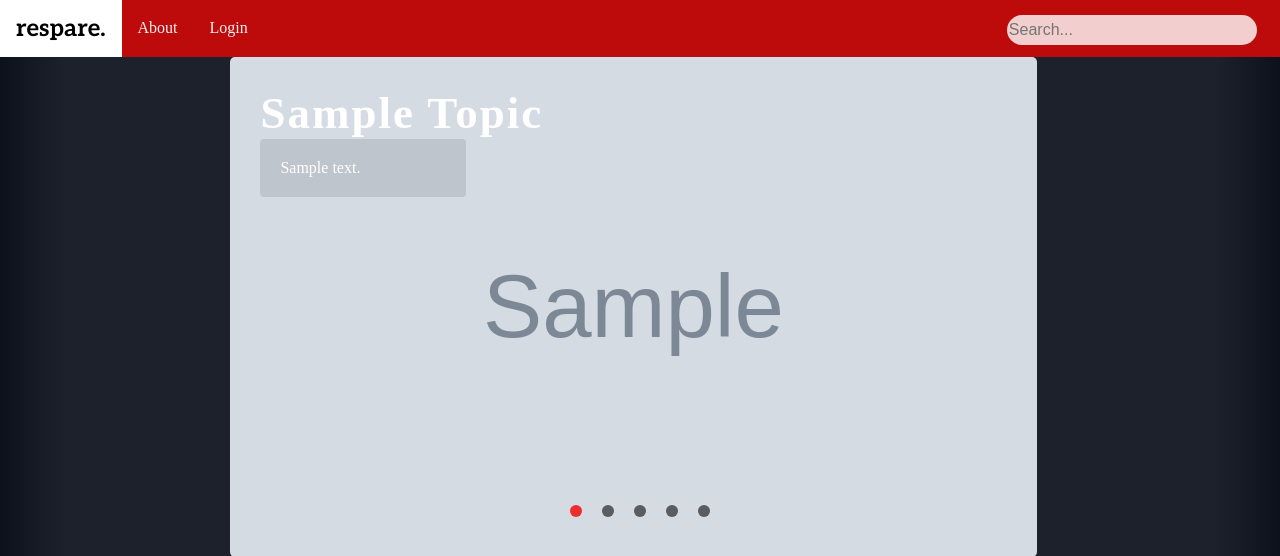
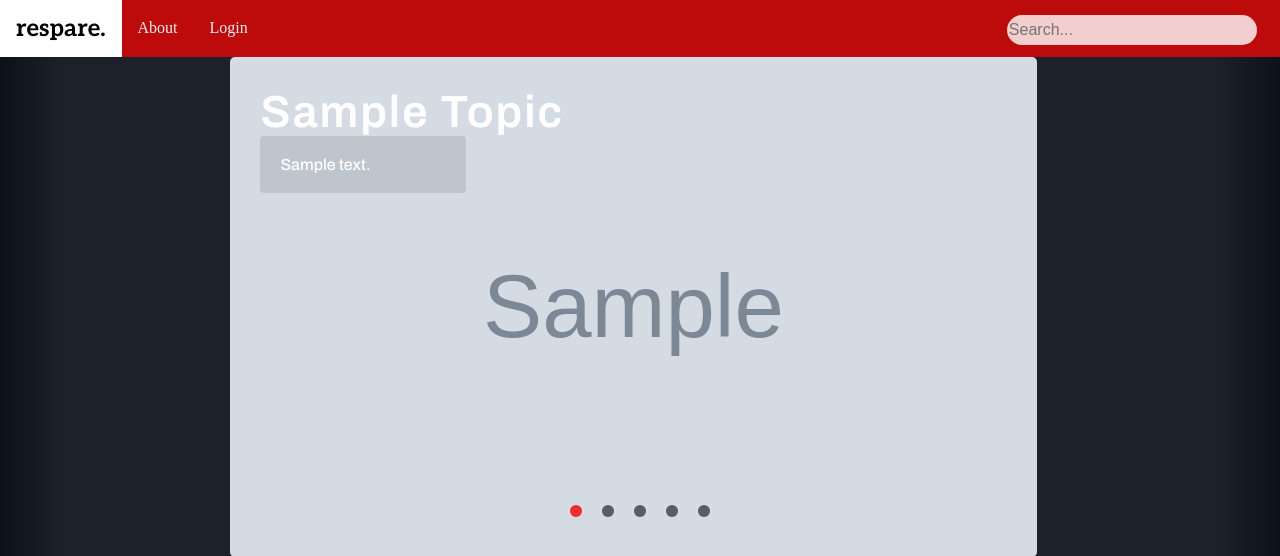
Before and after one commit to KURUVIBRO/respare_deploy, a Django app: page / in a window 1280 px wide. Shown: the top 556 px of the page. Run offline with Django 4.2, Linux system fonts and the light colour scheme; tables that the repository leaves empty hold one stand-in row (values such as "Sample post"); grey boxes marked "Sample" are stand-in pictures.

Commit message:
css edit

```diff
--- a/backend/static/style.css
+++ b/backend/static/style.css
@@ -120,6 +120,7 @@ body {
 
 
 .img-slider .slide .info {
+    font-family: 'Archivo';
     position: absolute;
     top: 0;
     width: 50%;
```
